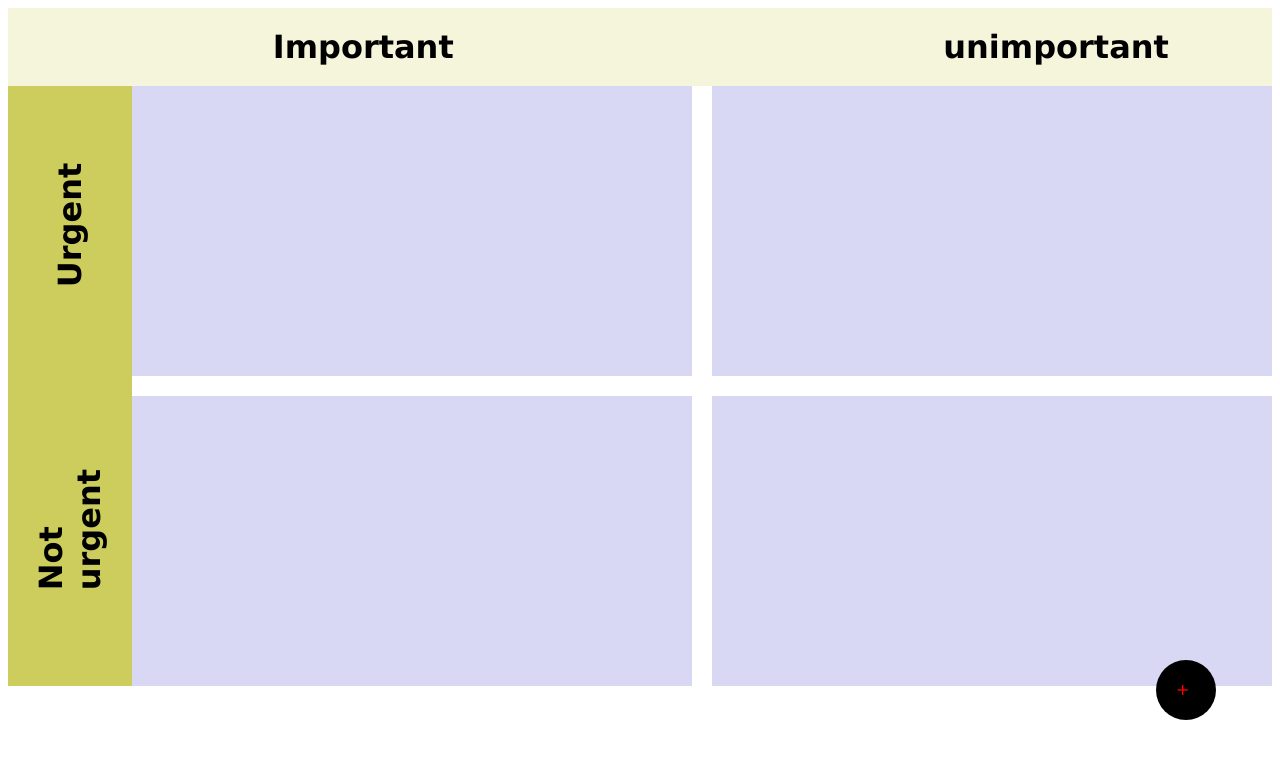
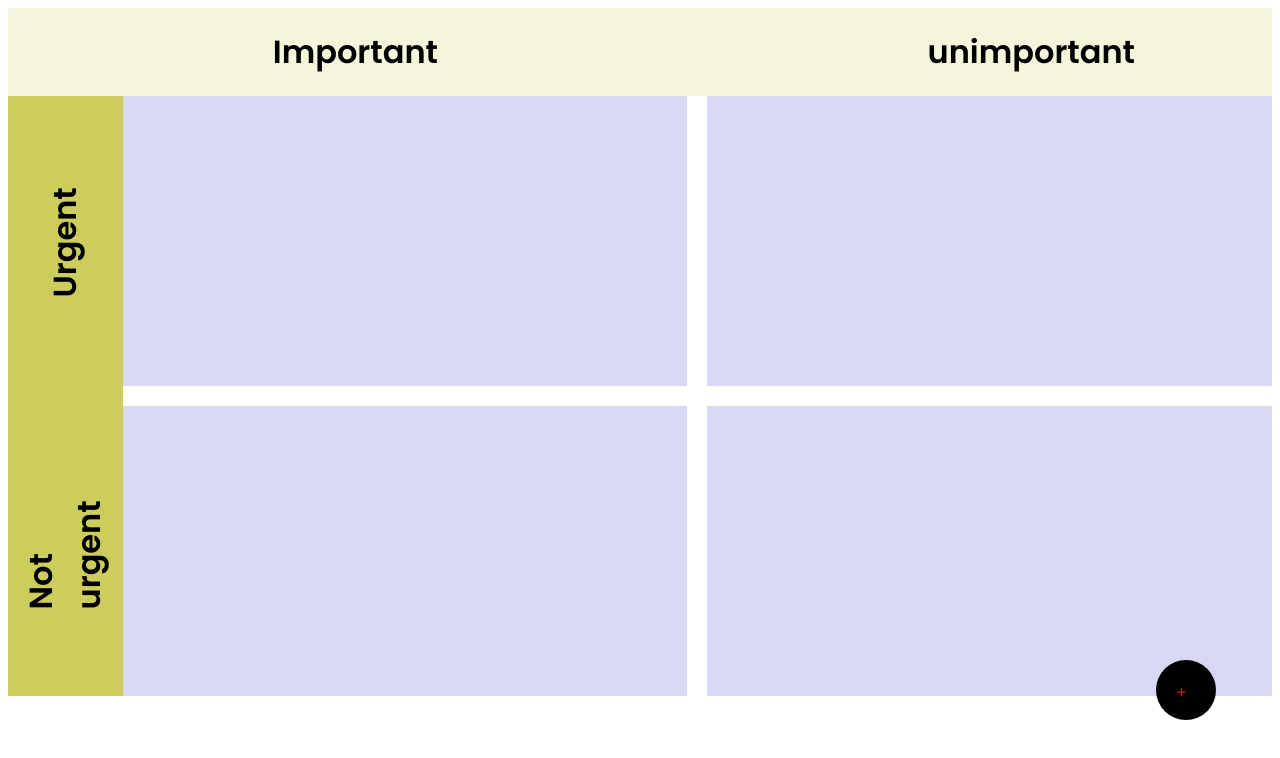
Before and after one commit to kaushik-yadav/eisenhower-matrix, a plain HTML site: page index.html in a window 1280 px wide. Drawn offline with Linux system fonts and the light colour scheme.

Commit message:
update font to poppins

```diff
--- a/index.html
+++ b/index.html
@@ -5,13 +5,17 @@
     <meta charset="UTF-8">
     <meta name="viewport" content="width=device-width, initial-scale=1.0">
     <title>Document</title>
+    <link rel="preconnect" href="https://fonts.googleapis.com">
+    <link rel="preconnect" href="https://fonts.gstatic.com" crossorigin>
+    <link href="https://fonts.googleapis.com/css2?family=Poppins:wght@200;400;600&display=swap" rel="stylesheet">
+
 </head>
 <style>
     .body,
     html {
         padding: 0px;
         margin: 0px;
-        font-family: Verdana, Geneva, Tahoma, sans-serif;
+        font-family: 'Poppins', sans-serif;
     }
 
     .top {
```
